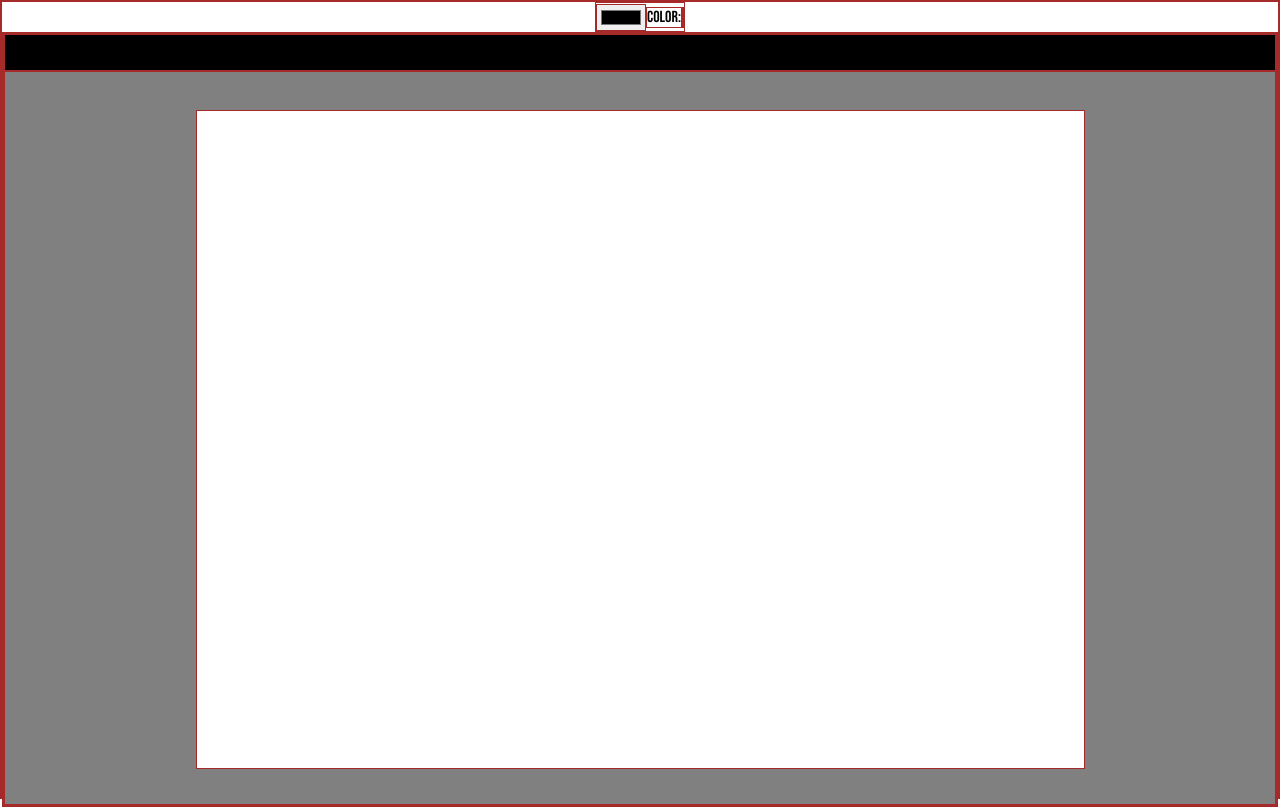
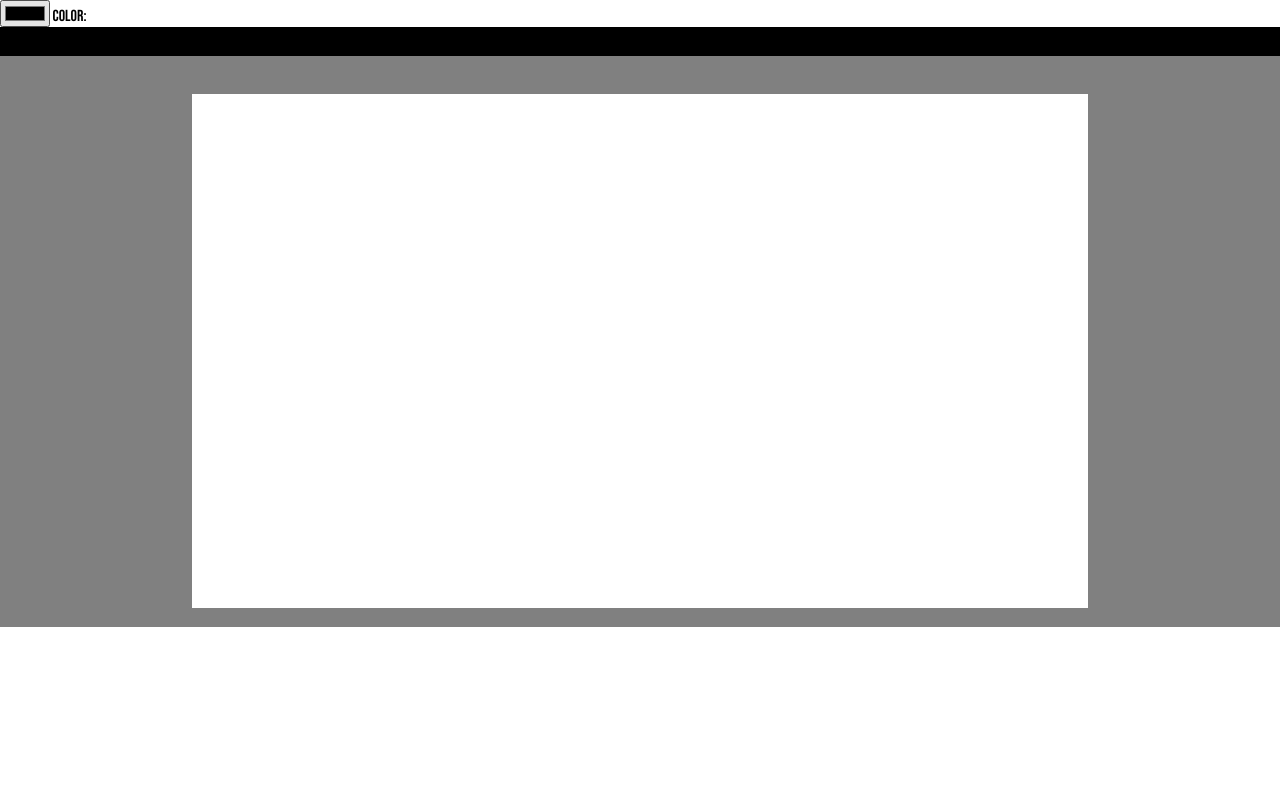
Before and after one commit to Samcraig77/color-picker-scrimba, a plain HTML site: page index.html in a window 1280 px wide. Drawn offline with Linux system fonts and the light colour scheme.

Commit message:
heights fixed, virtual containers styling finished

```diff
--- a/styles.css
+++ b/styles.css
@@ -5,7 +5,7 @@
 
 *, *::after, *::before {
     box-sizing: border-box;
-    border: 1px solid rgb(166, 42, 42);
+    /* border: 1px solid rgb(166, 42, 42);  */
 }
 
 body {
@@ -13,13 +13,12 @@ body {
     flex-direction: column;
     font-family: 'Bebas Neue', sans-serif;
     margin: 0;
-    height: 99.6vmin;
+    height: 100vh;
 }
 
-nav {
+.nav {
     display: flex;
-    height: 3%;
-    min-height: 30px;
+    max-height: 30px;
     align-self: center;
     justify-self: center;
     align-items: center;
@@ -30,17 +29,21 @@ nav {
 .virtual-body {
     display: flex;
     flex-direction: column;
-    height: 96.6vmin;
+    height: 100%;
     min-height: 600px;
 
     .virtual-nav {
+        display: flex;
+        padding: 0 1em;
         height:  5%;
         background-color: black;
+        color: white;
+        align-items: center;
     }
 
     .virtual-main {
         background-color: grey;
-        height: 100%;
+        height: inherit;
     }
 
     .virtual-bubble {
```
